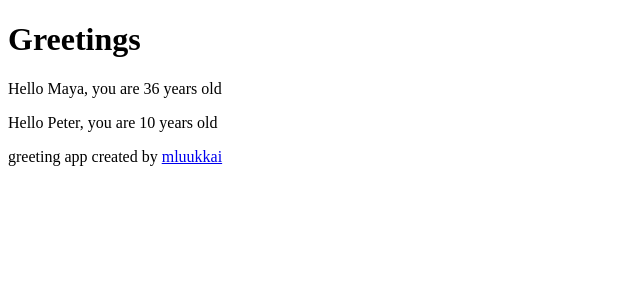
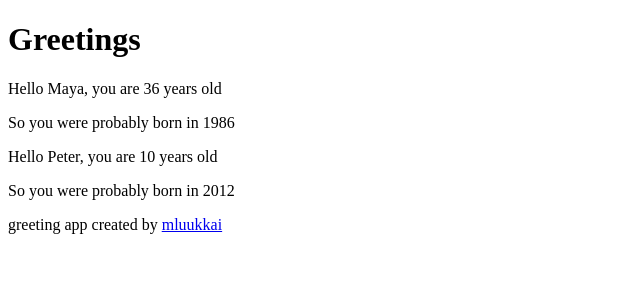
Before and after one commit to Andy-git985/fullstackopen, a React (Create React App) app in the folder part1/: page / in a window 1280 px wide. Shown: the top 300 px of the page, without its empty margins (0-640 px from the left). Built offline with nearby package versions, Linux system fonts and the light colour scheme.

Commit message:
Component helper functions

```diff
--- a/part1/src/App.js
+++ b/part1/src/App.js
@@ -5,12 +5,19 @@
     </div>
   );
 };
+
 const Hello = (props) => {
+  const bornYear = () => {
+    const yearNow = new Date().getFullYear();
+    return yearNow - props.age;
+  };
+
   return (
     <div>
       <p>
         Hello {props.name}, you are {props.age} years old
       </p>
+      <p>So you were probably born in {bornYear()}</p>
     </div>
   );
 };
```
